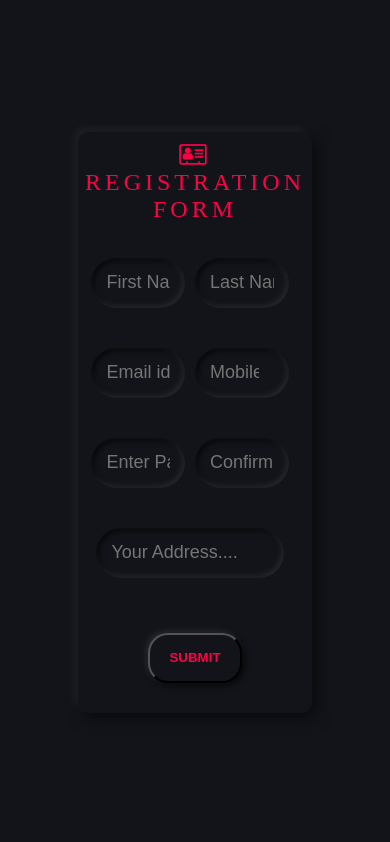
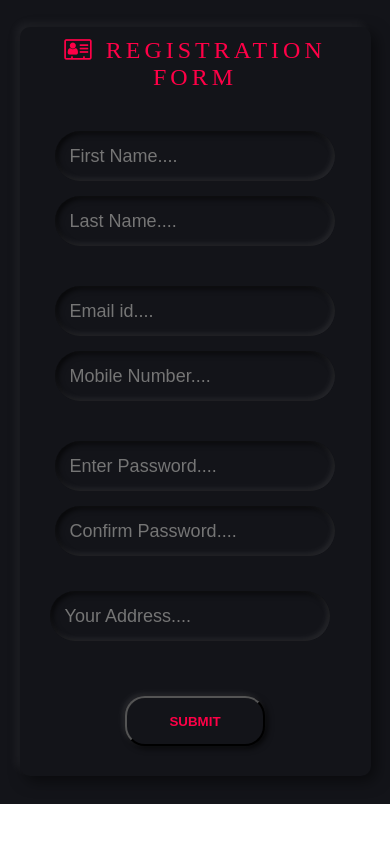
Before and after one commit to Ravikr0602/dark-neumorphism-registration-form, a plain HTML site: page index.html in a window 390 px wide. Drawn offline with Linux system fonts and the light colour scheme.

Commit message:
dark-neumorphism-registration-form

```diff
--- a/style.css
+++ b/style.css
@@ -11,7 +11,7 @@
     align-items: center;
     flex-wrap: wrap;
     width: 100%;
-    height: 100vh;
+    height: auto;
     background: #131419;
 }
 .registration_form
@@ -19,7 +19,8 @@
     position: relative;
     width: 60%;
     height: auto;
-
+    margin-top: 7%;
+    margin-bottom: 7%;
     border-radius: 10px;
     background: #131419;
     text-align: center;
@@ -113,3 +114,24 @@
     box-shadow: inset -2px -2px 6px rgba(255, 255, 255, 0.1),
                 inset 2px 2px 6px rgba(0, 0, 0, 0.8);
 }
+
+
+@media screen and (max-width:768px)
+{
+    .registration_form
+    {
+        width: 90%;
+        height: auto;
+    }
+    .input_box
+    {
+        flex-direction: column;
+    }
+    #reg_input
+    {
+        width: 80%;
+        margin: auto;
+        margin-top: 15px;
+    }
+
+}
```
